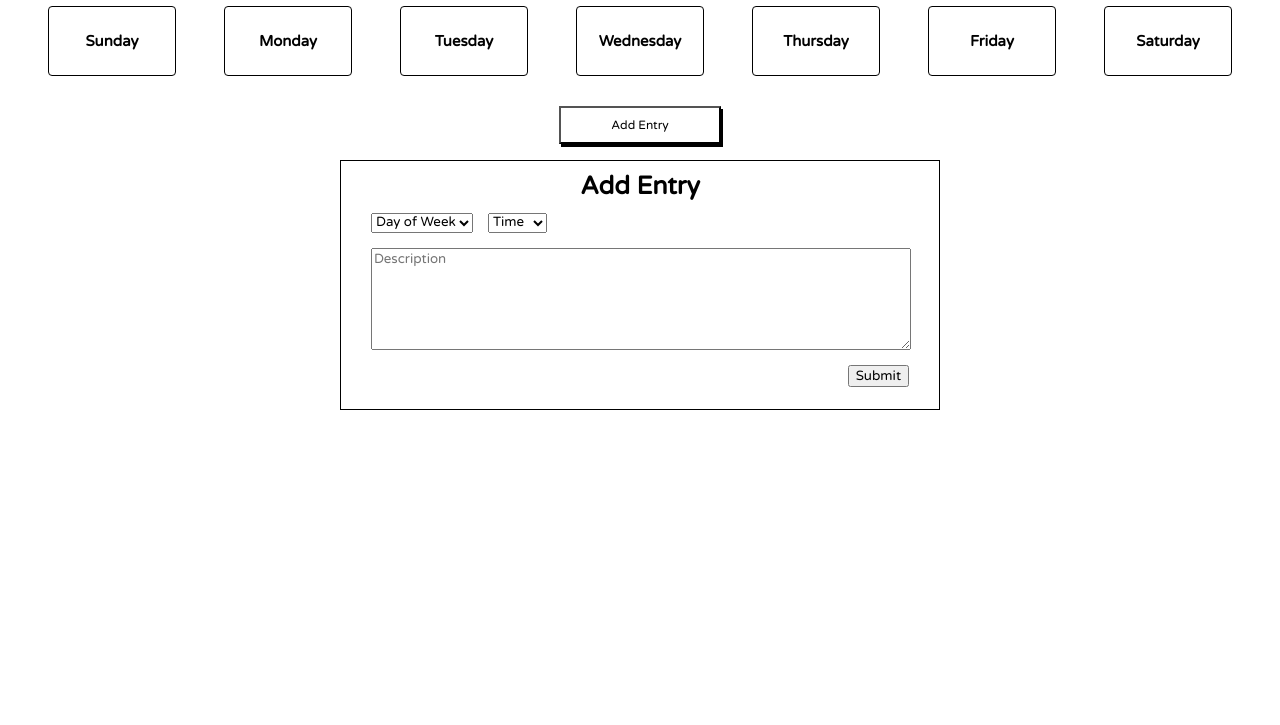
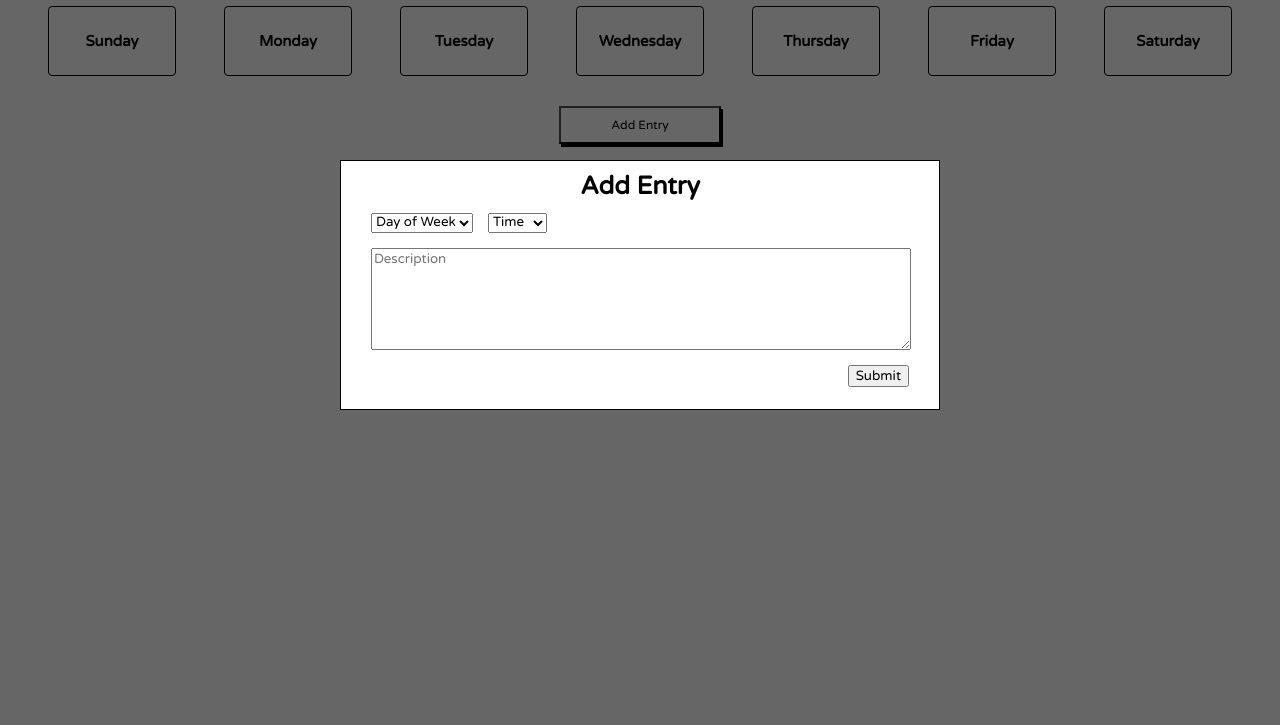
Before and after one commit to Tiffanytliem/week-planner, a website: page index.html in a window 1280 px wide. Shown: the part 75-800 px from the top of the page. Drawn offline with Linux system fonts and the light colour scheme.

Commit message:
Styled background for modal

```diff
--- a/index.html
+++ b/index.html
@@ -44,6 +44,7 @@
         <button type="button" class="add-entry">Add Entry</button>
       </div>
     </div>
+    <div class="modal-container">
       <div class="modal">
         <div class="row">
           <div class="column-full">
@@ -92,6 +93,7 @@
         </form>
       </div>
     </div>
+  </div>
   <script src="main.js"></script>
 </body>
 </html>
--- a/styles.css
+++ b/styles.css
@@ -47,6 +47,7 @@ body {
   top: calc(45vh - (250px/2));
   left: calc(50% - 300px);
   padding: 0 30px;
+  background-color: white;
 }
 
 .select {
@@ -85,3 +86,12 @@ body {
 #submit {
   font-family: "Varela Round", sans-serif;
 }
+
+.modal-container {
+  position: absolute;
+  top: 0;
+  bottom: 0;
+  left: 0;
+  right: 0;
+  background-color: rgba(0, 0, 0, 0.6);
+}
```
Lines whose indentation alone changed are shown as unchanged.
